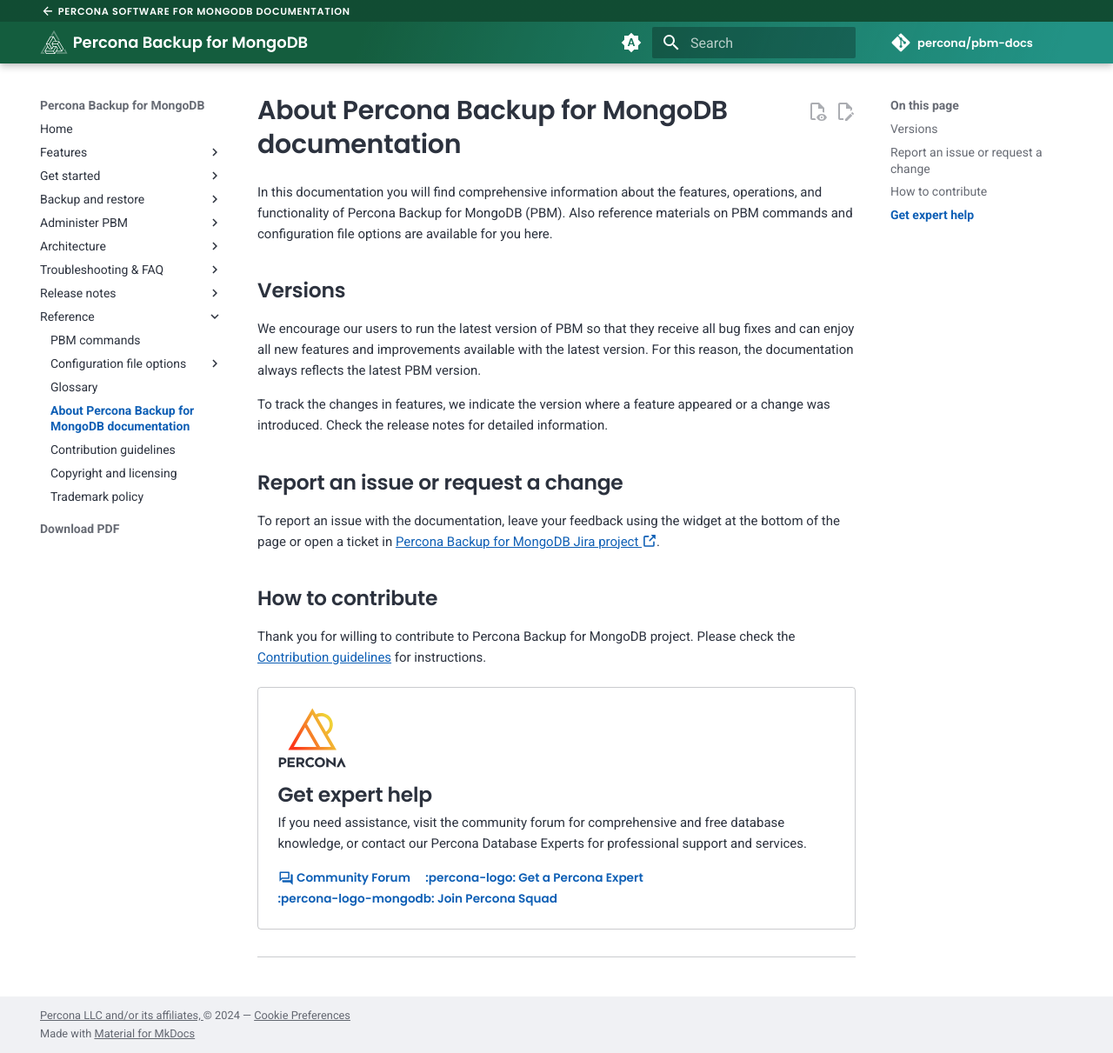
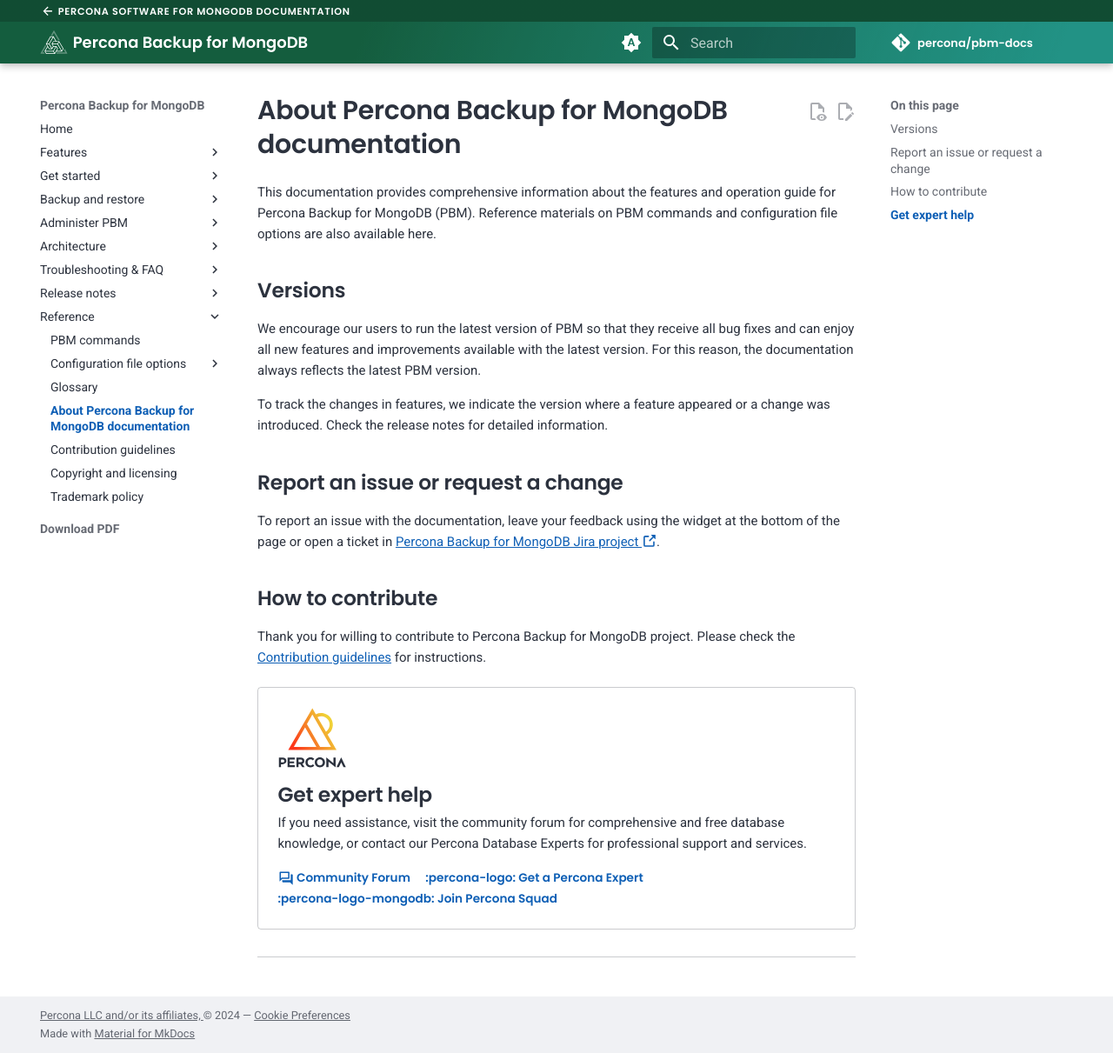
Before and after one commit to percona/pbm-docs, an MkDocs documentation site: the page built from docs/about-docs.md, in a window 1280 px wide and 1211 px high. Shown: the whole window at 87% size. Built offline with MkDocs 1.6.1 and Material for MkDocs 9.7.7, drawn with Linux system fonts in a browser that asks for light colours; nearby versions of some CDN libraries; comment, search, counter and statistics services are not loaded.

Commit message:
Update docs/about-docs.md
Co-authored-by: radoslawszulgo <radoslaw.szulgo@percona.com>

```diff
--- a/docs/about-docs.md
+++ b/docs/about-docs.md
@@ -1,6 +1,6 @@
 # About Percona Backup for MongoDB documentation
 
-In this documentation you will find comprehensive information about the features, operations, and functionality of Percona Backup for MongoDB (PBM). Also reference materials on PBM commands and configuration file options are available for you here.
+This documentation provides comprehensive information about the features and operation guide for Percona Backup for MongoDB (PBM). Reference materials on PBM commands and configuration file options are also available here.
 
 ## Versions
 
```
